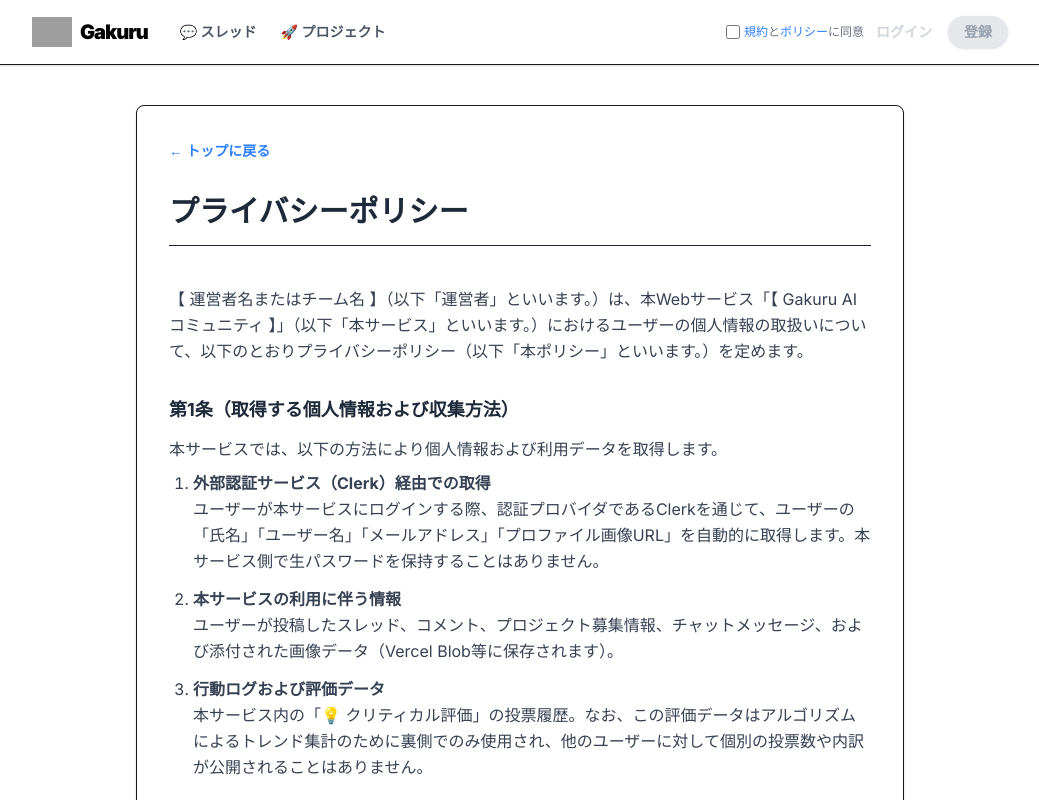
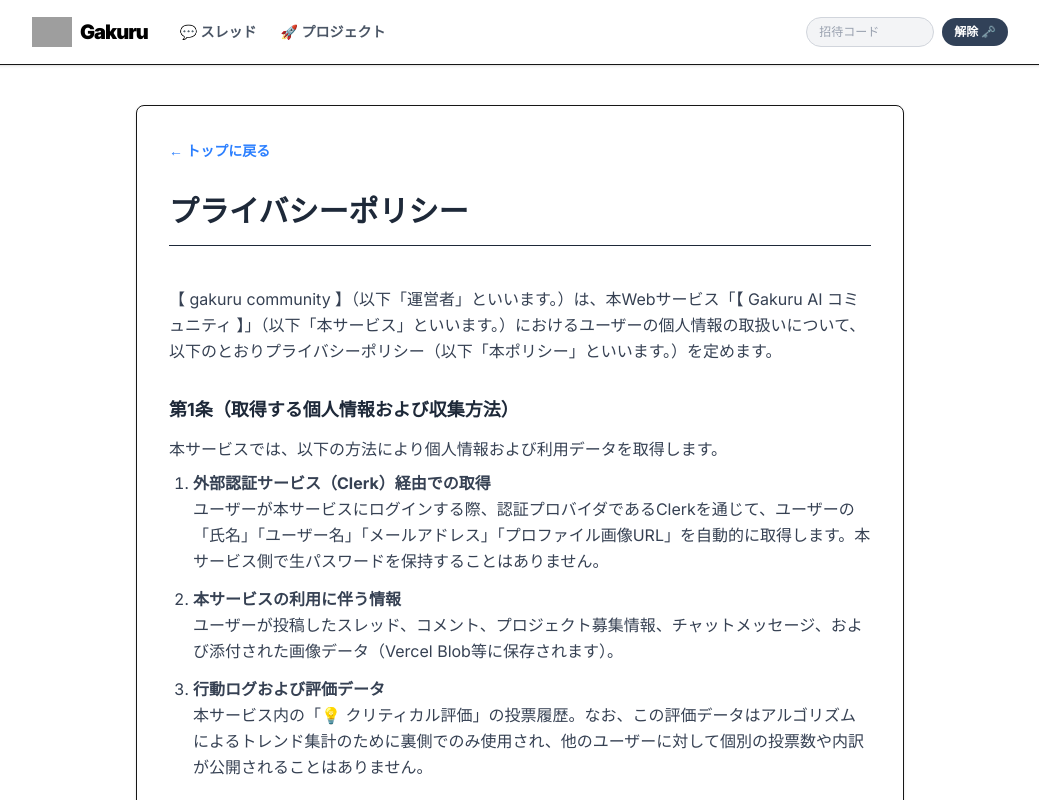
Before and after one commit to a08025642824-cmyk/gakuru-community, a Next.js app: page /privacy in a window 1280 px wide. Shown: the top 800 px of the page, without its empty margins (120-1159 px from the left). Built offline with nearby package versions, Linux system fonts and the light colour scheme; no server answers; grey boxes are pictures that could not be loaded.

Commit message:
ログイン時のパスワード＋トップページの変更など

```diff
--- a/app/components/AuthButtonsWithAgreement.tsx
+++ b/app/components/AuthButtonsWithAgreement.tsx
@@ -1,12 +1,49 @@
 "use client";
 
-import { useState } from "react";
+import { useState, useEffect } from "react";
 import { SignInButton, SignUpButton } from "@clerk/nextjs";
 import Link from "next/link";
 
 export default function AuthButtonsWithAgreement({ variant = "content" }: { variant?: "header" | "content" }) {
+  // 1. 規約同意のステータス
   const [agreed, setAgreed] = useState(false);
 
+  // 2. シークレットコードのステータス
+  const [secretCode, setSecretCode] = useState("");
+  const [error, setError] = useState(false);
+  const [isUnlocked, setIsUnlocked] = useState(() => {
+    if (typeof window !== "undefined") {
+      return localStorage.getItem("gakuru_beta_unlocked") === "true";
+    }
+    return false;
+  });
+
+  // 🌟 ここに好きな合言葉を設定
+  const CORRECT_CODE = "hello_world";
+
+  const isHeader = variant === "header";
+
+  // 3. イースターエッグ (PCエンジニア向けF12コンソール)
+  useEffect(() => {
+    console.log("%cGAKURU COMMUNITY", "color: #2563eb; font-size: 32px; font-weight: 900;");
+    console.log("%cソフトウェア領域の共創プラットフォームへようこそ。", "font-size: 14px; color: #64748b;");
+    console.log(`%c[ 招待コード: ${CORRECT_CODE} ]`, "color: #eab308; font-size: 16px; font-weight: bold; margin-top: 8px;");
+  }, []);
+
+  // ロック解除処理
+  const handleUnlock = (e: React.FormEvent) => {
+    e.preventDefault();
+    if (secretCode === CORRECT_CODE) {
+      setIsUnlocked(true);
+      setError(false);
+      localStorage.setItem("gakuru_beta_unlocked", "true");
+    } else {
+      setError(true);
+      setSecretCode("");
+    }
+  };
+
+  // 規約チェック処理
   const handleAuthClick = (e: React.MouseEvent) => {
     if (!agreed) {
       e.preventDefault();
@@ -14,10 +51,42 @@ export default function AuthButtonsWithAgreement({ variant = "content" }: { vari
     }
   };
 
-  const isHeader = variant === "header";
+  // ▼ 状態A：ロック解除前（合言葉入力画面）
+  if (!isUnlocked) {
+    return (
+      <form
+        onSubmit={handleUnlock}
+        className={`flex items-center gap-2 transition-all ${isHeader ? "flex-row origin-right scale-90 sm:scale-100" : "flex-col sm:flex-row"}`}
+      >
+        <div className="relative">
+          <input
+            type="text"
+            placeholder="招待コード"
+            value={secretCode}
+            onChange={(e) => {
+              setSecretCode(e.target.value);
+              setError(false);
+            }}
+            className={`bg-gray-100 text-gray-800 placeholder-gray-400 rounded-full outline-none border transition-colors ${
+              error ? "border-red-500 focus:border-red-500" : "border-gray-300 focus:border-blue-500"
+            } ${isHeader ? "w-24 sm:w-32 px-3 py-1.5 text-xs" : "w-full sm:w-48 px-4 py-2 text-sm"}`}
+          />
+        </div>
+        <button
+          type="submit"
+          className={`font-bold text-white bg-slate-700 hover:bg-slate-600 rounded-full transition-all active:scale-95 whitespace-nowrap ${
+            isHeader ? "text-xs px-3 py-1.5" : "text-sm px-5 py-2"
+          }`}
+        >
+          {isHeader ? "解除 🗝️" : "ロック解除 🗝️"}
+        </button>
+      </form>
+    );
+  }
 
+  // ▼ 状態B：ロック解除後（いつもの規約同意＆Clerkボタン）
   return (
-    <div className={`flex ${isHeader ? "flex-row items-center gap-2 sm:gap-3" : "flex-col items-end gap-2"}`}>
+    <div className={`flex animate-fade-in ${isHeader ? "flex-row items-center gap-2 sm:gap-3" : "flex-col items-end gap-2"}`}>
 
       {/* 🌟 ヘッダー用の表示（スマホでも絶対にリンクを隠さない） */}
       {isHeader && (
@@ -28,7 +97,6 @@ export default function AuthButtonsWithAgreement({ variant = "content" }: { vari
             onChange={(e) => setAgreed(e.target.checked)}
             className="rounded border-gray-300 text-blue-600 focus:ring-blue-500 w-3 h-3 sm:w-3.5 sm:h-3.5 cursor-pointer"
           />
-          {/* 文字を少し短縮しつつ、改行させない(whitespace-nowrap)ことでスマホ幅に対応 */}
           <span className="whitespace-nowrap">
             <Link href="/terms" className="text-blue-500 hover:underline" target="_blank">規約</Link>
             と
--- a/app/privacy/page.tsx
+++ b/app/privacy/page.tsx
@@ -11,7 +11,7 @@ export default function PrivacyPage() {
 
       <div className="space-y-8 text-gray-700 leading-relaxed text-sm sm:text-base">
         <p>
-          【 運営者名またはチーム名 】（以下「運営者」といいます。）は、本Webサービス「【 Gakuru AI コミュニティ 】」（以下「本サービス」といいます。）におけるユーザーの個人情報の取扱いについて、以下のとおりプライバシーポリシー（以下「本ポリシー」といいます。）を定めます。
+          【 gakuru community 】（以下「運営者」といいます。）は、本Webサービス「【 Gakuru AI コミュニティ 】」（以下「本サービス」といいます。）におけるユーザーの個人情報の取扱いについて、以下のとおりプライバシーポリシー（以下「本ポリシー」といいます。）を定めます。
         </p>
 
         <section>
@@ -81,7 +81,7 @@ export default function PrivacyPage() {
         </section>
 
         <div className="mt-12 pt-8 border-t text-right text-gray-500 font-bold">
-          施行日：2026年【 X月X日 】
+          施行日：2026年【 5月25日 】
         </div>
       </div>
     </main>
--- a/app/project/create/page.tsx
+++ b/app/project/create/page.tsx
@@ -156,6 +156,25 @@ export default async function CreateProjectPage() {
             </div>
           </div>
 
+          {/* ▼ 追加：セクション4：立ち上げ前の確認事項（免責とテンプレート） */}
+          <div className="space-y-4 bg-blue-50/50 p-6 rounded-lg border border-blue-100">
+            <h2 className="text-lg font-bold text-blue-900 border-b border-blue-200 pb-2 flex items-center gap-2">
+              <span>🛡️</span> トラブルを防ぐための推奨事項
+            </h2>
+            <p className="text-sm text-gray-700 leading-relaxed">
+              素晴らしいアイデアも、権利やルールの認識ズレで頓挫してしまうことがあります。
+              メンバーが集まったら、最初のキックオフで以下の3点を明確にし、テキスト（NotionやDiscordなど）に残しておくことを強くお勧めします。
+            </p>
+            <ul className="list-decimal list-inside text-sm text-gray-700 space-y-2 font-medium bg-white p-4 rounded border border-blue-100">
+              <li>このプロジェクトは「学習・趣味」か、「将来的な収益化」を目指すものか？</li>
+              <li>作成したコードやデザインの「著作権（IP）」は発起人のものか、共有か？</li>
+              <li>収益が出た場合の配分や、途中で離脱するメンバーの権利はどう扱うか？</li>
+            </ul>
+            <p className="text-xs text-gray-500 mt-2">
+              ※Gakuru Communityは、メンバー間の金銭的・法的な契約トラブルには介入できません。オープンでリスペクトのあるコミュニケーションを心がけましょう。
+            </p>
+          </div>
+
           <button type="submit" className="w-full bg-black hover:bg-gray-800 text-white font-bold py-4 px-8 rounded-lg text-lg transition shadow-md">
             🚀 この内容でプロジェクトを立ち上げる
           </button>
```
